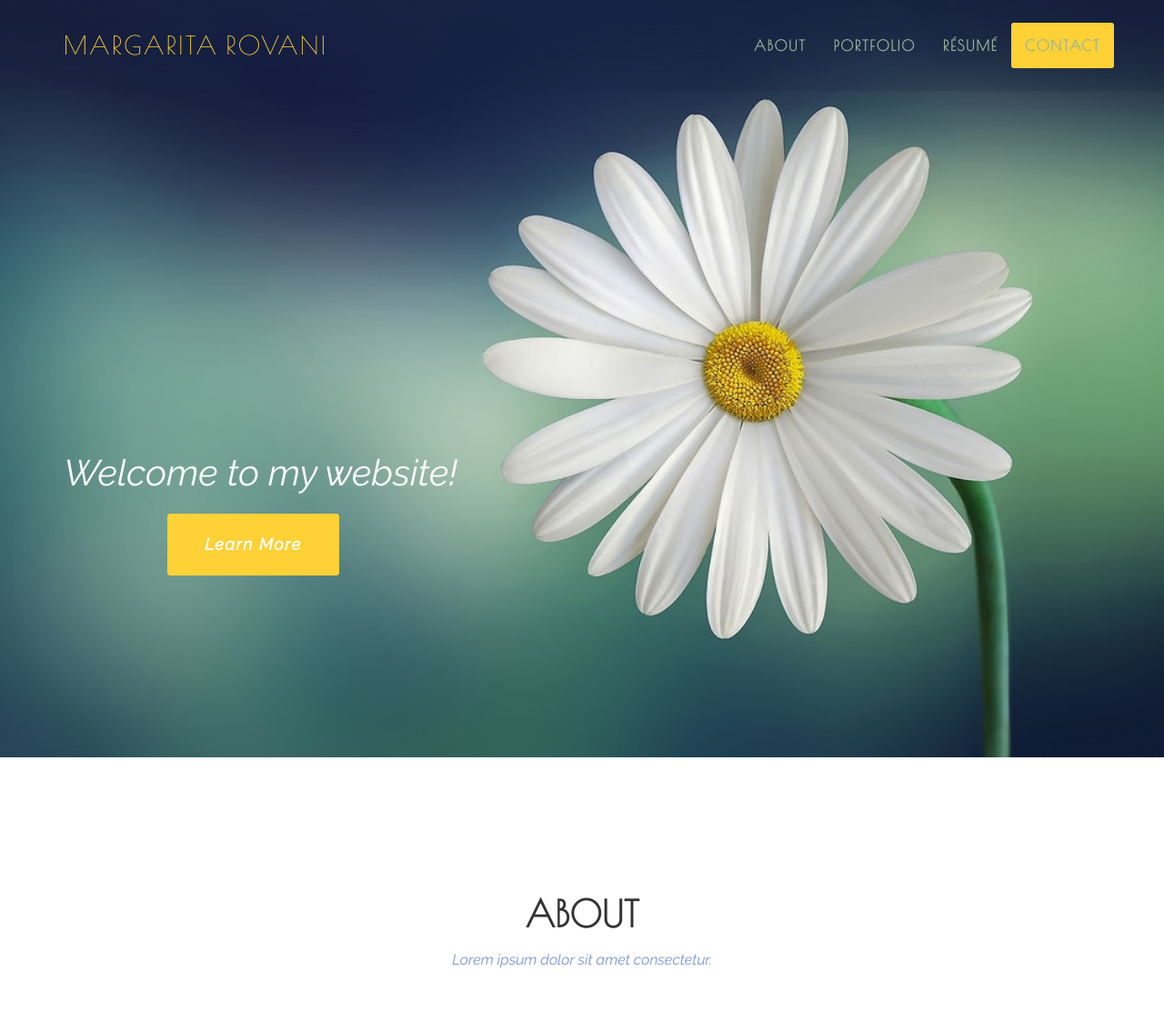
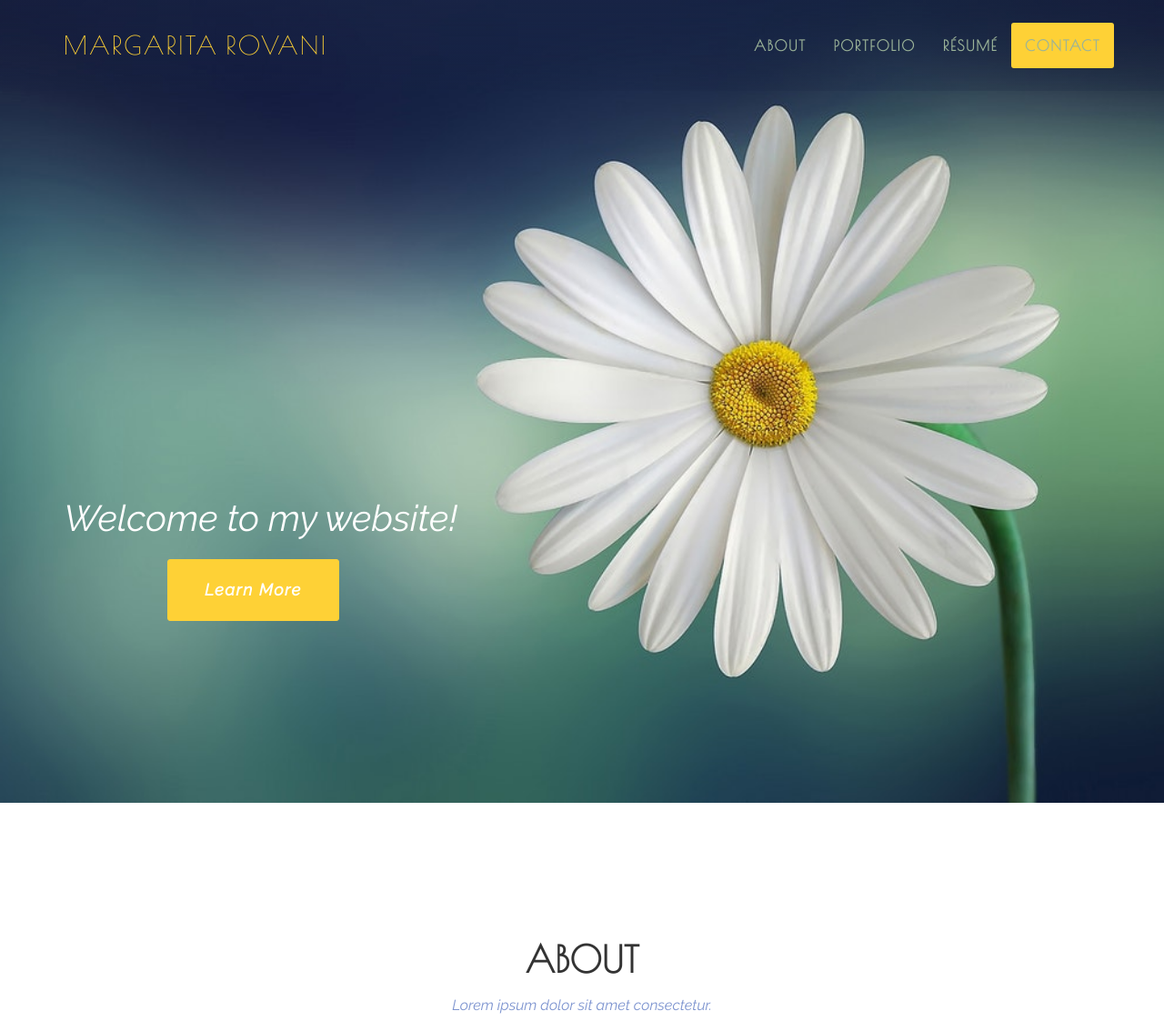
Before and after one commit to mrovani/eMRovaniWebsite, a PHP site: page / in a window 1280 px wide. Shown: the top 1123 px of the page at 91% size. Run offline with PHP 8.4, Linux system fonts and the light colour scheme; style sheets or scripts are compiled from the project's sources; some libraries are stand-ins or nearby versions.

Commit message:
adjusted padding on header image

```diff
--- a/scss/agency.scss
+++ b/scss/agency.scss
@@ -180,7 +180,7 @@ h1, h2, h3, h4, h5, h6 {
 
 header {
     background-image: url('../img/header-bg.jpg');
-    padding-top: 200px;
+    padding-top: 250px;
     background-repeat: no-repeat;
     background-attachment: scroll;
     background-position: center center;
```
Also changed, not shown: 1 other file.
